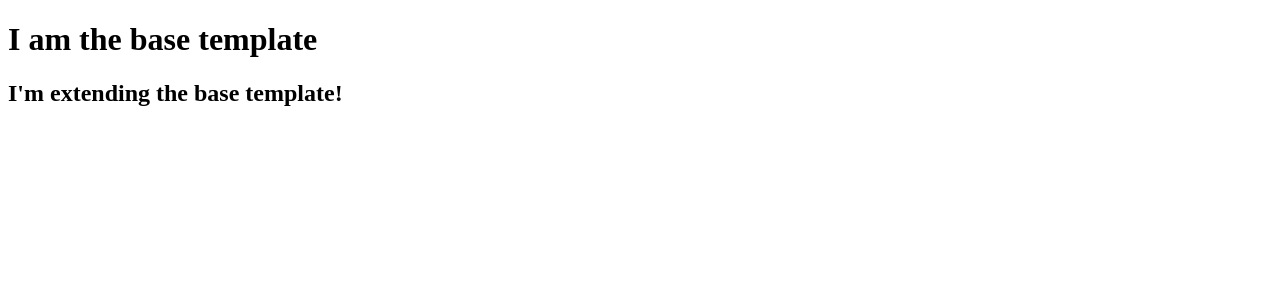
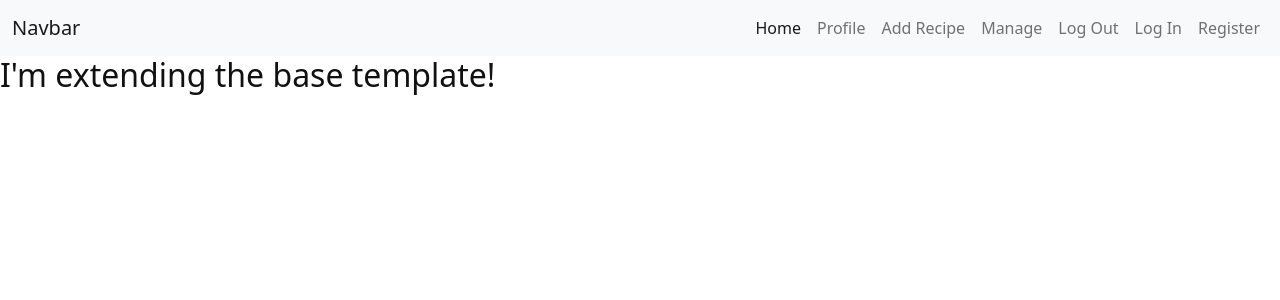
Before and after one commit to PaulBowden673/Projects-MP-MP3, a Flask app: page / in a window 1280 px wide. Shown: the top 300 px of the page. Run offline with Flask 2, Linux system fonts and the light colour scheme; data that the repository does not hold is empty; some libraries are stand-ins or nearby versions.

Commit message:
added Navbar

```diff
--- /dev/null
+++ b/static/css/style.css
@@ -0,0 +1,16 @@
+/* General Styles */
+
+* {
+    margin: 0;
+    padding: 0;
+    border: none;
+}
+
+body {
+
+    color: #111;
+    justify-content: center;
+    align-items: center;
+
+
+}
--- a/templates/base.html
+++ b/templates/base.html
@@ -1,17 +1,70 @@
 <!DOCTYPE html>
 <html lang="en">
+
 <head>
     <meta charset="UTF-8">
     <meta http-equiv="X-UA-Compatible" content="IE=edge">
     <meta name="viewport" content="width=device-width, initial-scale=1.0">
+    <link href="https://cdn.jsdelivr.net/npm/bootstrap@5.1.3/dist/css/bootstrap.min.css" rel="stylesheet"
+        integrity="sha384-1BmE4kWBq78iYhFldvKuhfTAU6auU8tT94WrHftjDbrCEXSU1oBoqyl2QvZ6jIW3" crossorigin="anonymous">
+    <link rel="stylesheet" href="https://cdnjs.cloudflare.com/ajax/libs/font-awesome/6.0.0-beta2/css/all.min.css"
+        integrity="sha512-YWzhKL2whUzgiheMoBFwW8CKV4qpHQAEuvilg9FAn5VJUDwKZZxkJNuGM4XkWuk94WCrrwslk8yWNGmY1EduTA=="
+        crossorigin="anonymous" referrerpolicy="no-referrer" />
+        <link rel="stylesheet" href="../static/css/style.css">
+    <title>Simply Food</title>
+</head>
+
+<body>
+    <header>
+        <nav class="navbar navbar-expand-lg navbar-light bg-light">
+            <div class="container-fluid">
+              <a class="navbar-brand" href="#">Navbar</a>
+              <div class="justify-content-end">
+              <button class="navbar-toggler" type="button" data-bs-toggle="collapse" data-bs-target="#navbarSupportedContent" aria-controls="navbarSupportedContent" aria-expanded="false" aria-label="Toggle navigation">
+                <span class="navbar-toggler-icon"></span>
+              </button>
+              <div class="collapse navbar-collapse" id="navbarSupportedContent">
+                <ul class="navbar-nav me-auto mb-2 mb-lg-0">
+                  <li class="nav-item">
+                    <a class="nav-link active" aria-current="page" href="#">Home</a>
+                  </li>
+                  <li class="nav-item">
+                    <a class="nav-link" href="#">Profile</a>
+                  </li>
+                  <li class="nav-item">
+                    <a class="nav-link" href="#">Add Recipe</a>
+                  </li>
+                  <li class="nav-item">
+                    <a class="nav-link" href="#">Manage</a>
+                  </li>
+                  <li class="nav-item">
+                    <a class="nav-link" href="#">Log Out</a>
+                  </li>
+                  <li class="nav-item">
+                    <a class="nav-link" href="#">Log In</a>
+                  </li>
+                  <li class="nav-item">
+                    <a class="nav-link" href="#">Register</a>
+                  </li>
+                </ul>
+              </div>
+            </div>
+            </div>
+          </nav>
+    </header>
 
 
-    <title>Simply Food</title>
-</head>
-<body>
-    <h1>I am the base template</h1>
+
     {% block content %}
     {% endblock %}
 
+
+
+    <script src="https://cdn.jsdelivr.net/npm/bootstrap@5.1.3/dist/js/bootstrap.bundle.min.js"
+        integrity="sha384-ka7Sk0Gln4gmtz2MlQnikT1wXgYsOg+OMhuP+IlRH9sENBO0LRn5q+8nbTov4+1p" crossorigin="anonymous">
+    </script>
+    <script src="https://code.jquery.com/jquery-3.6.0.min.js"
+        integrity="sha256-/xUj+3OJU5yExlq6GSYGSHk7tPXikynS7ogEvDej/m4=" crossorigin="anonymous"></script>
 </body>
+
 </html>
```
Also changed, not shown: static/images/picture-1.jpg (added).
